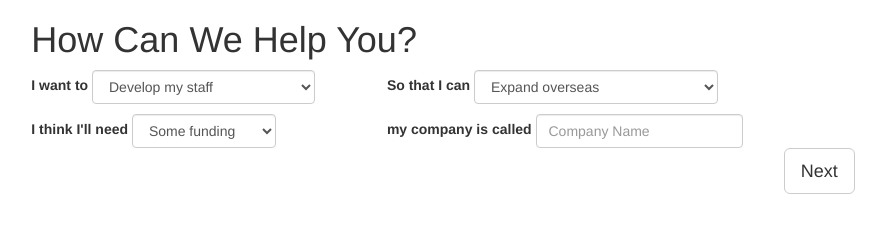
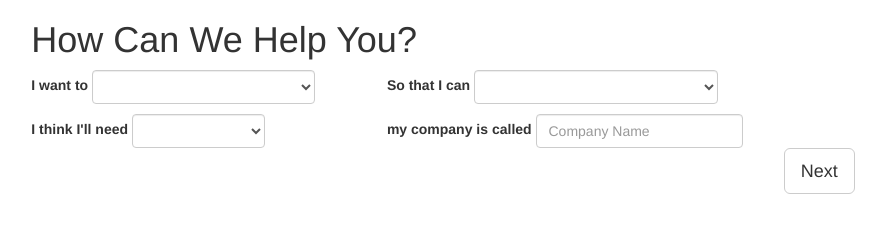
Before and after one commit to scotent/contractsandgrants, a plain HTML site: page index.html in a window 1280 px wide. Shown: the whole page, without its empty margins (197-1083 px from the left). Drawn offline with nearby package versions, Linux system fonts and the light colour scheme.

Commit message:
Update index.html

```diff
--- a/index.html
+++ b/index.html
@@ -30,7 +30,8 @@
                         <div class="form-group">
                             <label for="field1">I want to</label>
                             <select class="form-control" id="field1">
-                                <option>Develop my staff</option>
+                                <option></option>
+                                <option>Hire new staff</option>
                                 <option>Develop my strategy</option>
                                 <option>Buy some capital equipment</option>
                                 <option>Move my business premises</option>
@@ -41,9 +42,11 @@
                         <div class="form-group">
                             <label for="field2">So that I can</label>
                             <select class="form-control" id="field2">
-                                <option>Expand overseas</option>
+                                <option></option>
+                                <option>Expand my business</option>
                                 <option>Improve competitiveness locally</option>
-                            </select>                            </div>
+                            </select>
+                        </div>
                     </div>
                 </div>
                 <div class="row se-margin-top">
@@ -51,8 +54,8 @@
                         <div class="form-group">
                             <label for="field3">I think I'll need</label>
                             <select class="form-control" id="field3">
+                                <option></option>
                                 <option>Some funding</option>
-                                <option>Some expertise</option>
                             </select>
                         </div>
                     </div>
```
